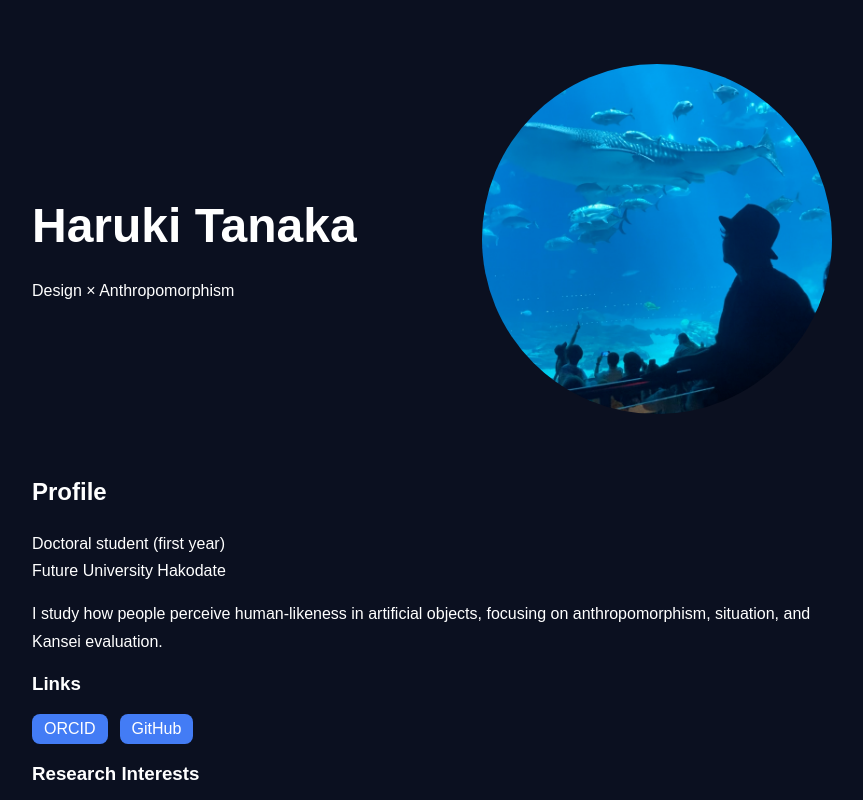
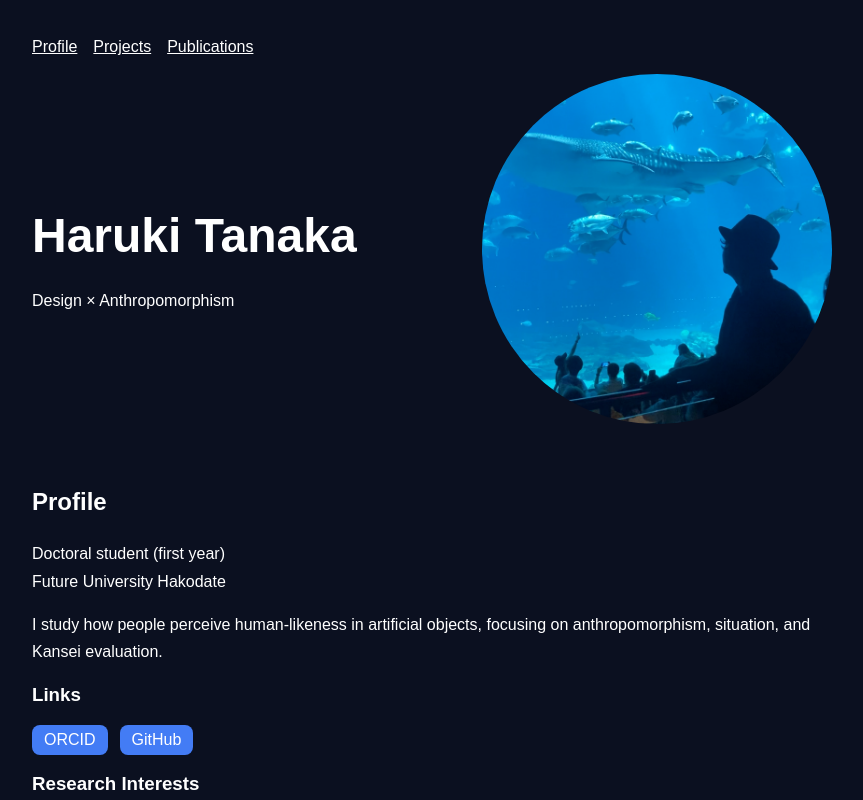
Before and after one commit to tanaharu-droid/website, a React (Vite) app: page / in a window 1280 px wide. Shown: the top 800 px of the page, without its empty margins (208-1071 px from the left). Built offline with nearby package versions, Linux system fonts and the light colour scheme.

Commit message:
Add navigation-bar

```diff
--- a/src/App.css
+++ b/src/App.css
@@ -1,3 +1,19 @@
+.nav-bar {
+  display: flex;
+  gap: 16px;
+  padding-left: 0;
+  margin-bottom: 18px;
+}
+
+.nav-bar a {
+  color: white;
+}
+
+.nav-bar a:hover {
+  color: rgb(236, 165, 131);
+}
+
+
 .hero {
   display: flex;
   align-items: center;
--- a/src/App.tsx
+++ b/src/App.tsx
@@ -88,7 +88,14 @@ function App() {
 
   return (
     <main>
-      <section className="hero">
+
+      <nav className="nav-bar">
+        <a href="#profile">Profile</a>
+        <a href="#projects">Projects</a>
+        <a href="#publications">Publications</a>
+      </nav>
+
+      <section id="hero" className="hero">
         <div>
           <h1>
             Haruki Tanaka
@@ -107,7 +114,7 @@ function App() {
 
       </section>
 
-      <section>
+      <section id="profile">
         <h2>
           Profile
         </h2>
@@ -153,12 +160,14 @@ function App() {
         </ul>
       </section>
 
-      <section>
+      <section id="projects">
         <h2>
           Projects
         </h2>
         {
-          projects.map((project) =>
+          projects
+            .sort((a, b) => Number(b.year) - Number(a.year))
+            .map((project) =>
               <ProjectCard
                 key={project.id}
                 title={project.title}
@@ -171,7 +180,7 @@ function App() {
 
       </section>
 
-      <section>
+      <section id="publications">
         <h2>
           Publications
         </h2>
@@ -190,6 +199,11 @@ function App() {
         }
 
       </section>
+
+       <nav className="nav-bar">
+        <a href="#">Top</a>
+        </nav>
+
     </main>
   )
 }
--- a/src/index.css
+++ b/src/index.css
@@ -1,3 +1,7 @@
+html{
+  scroll-behavior: smooth;
+}
+
 body {
   margin: 0;
   background-color: #0b1020;
@@ -11,7 +15,7 @@ main {
   max-width: 800px;
   margin: 0 auto;
 
-  padding: 5% 3%;
+  padding: 3% 3%;
 }
 
 section{
```
Lines whose indentation alone changed are shown as unchanged.
